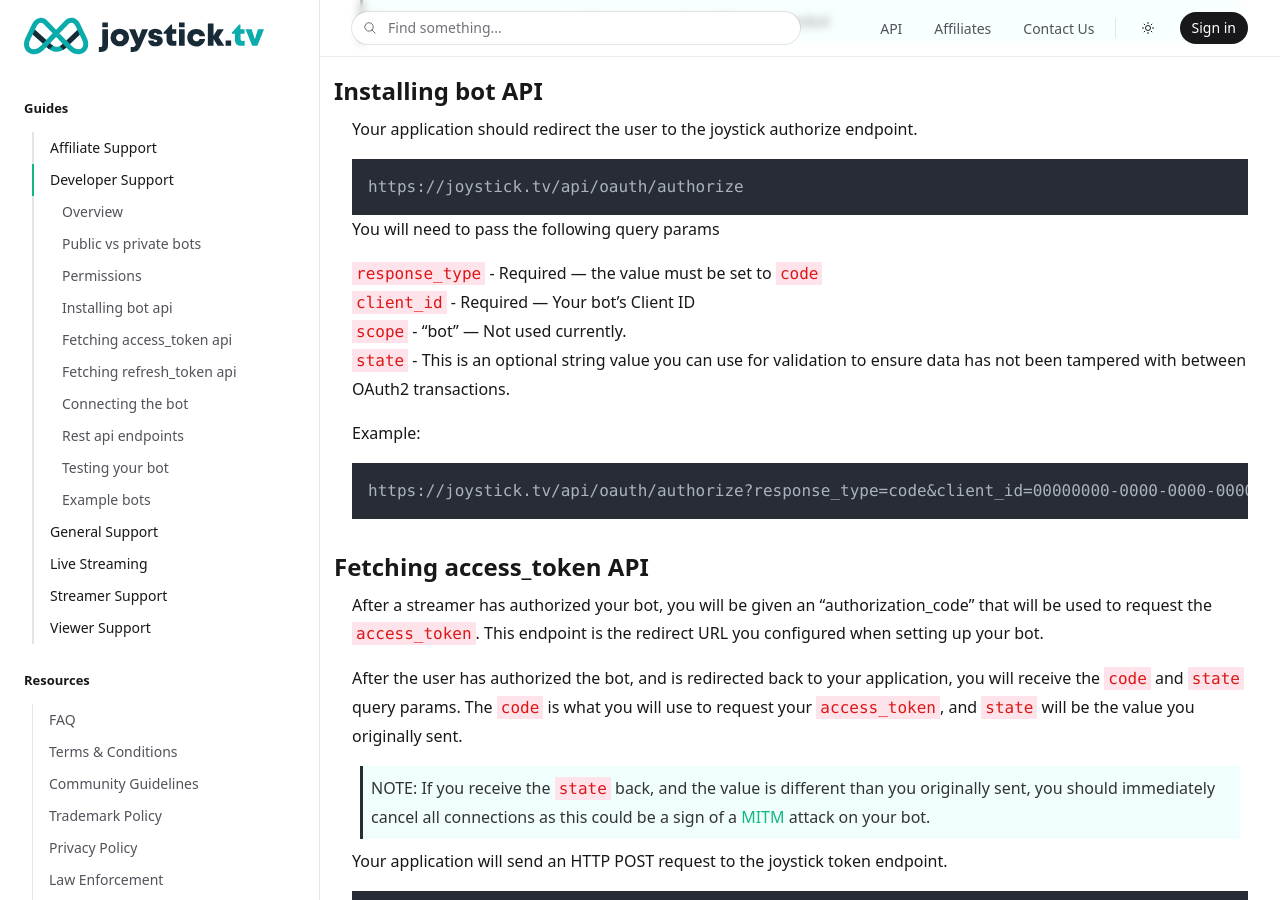
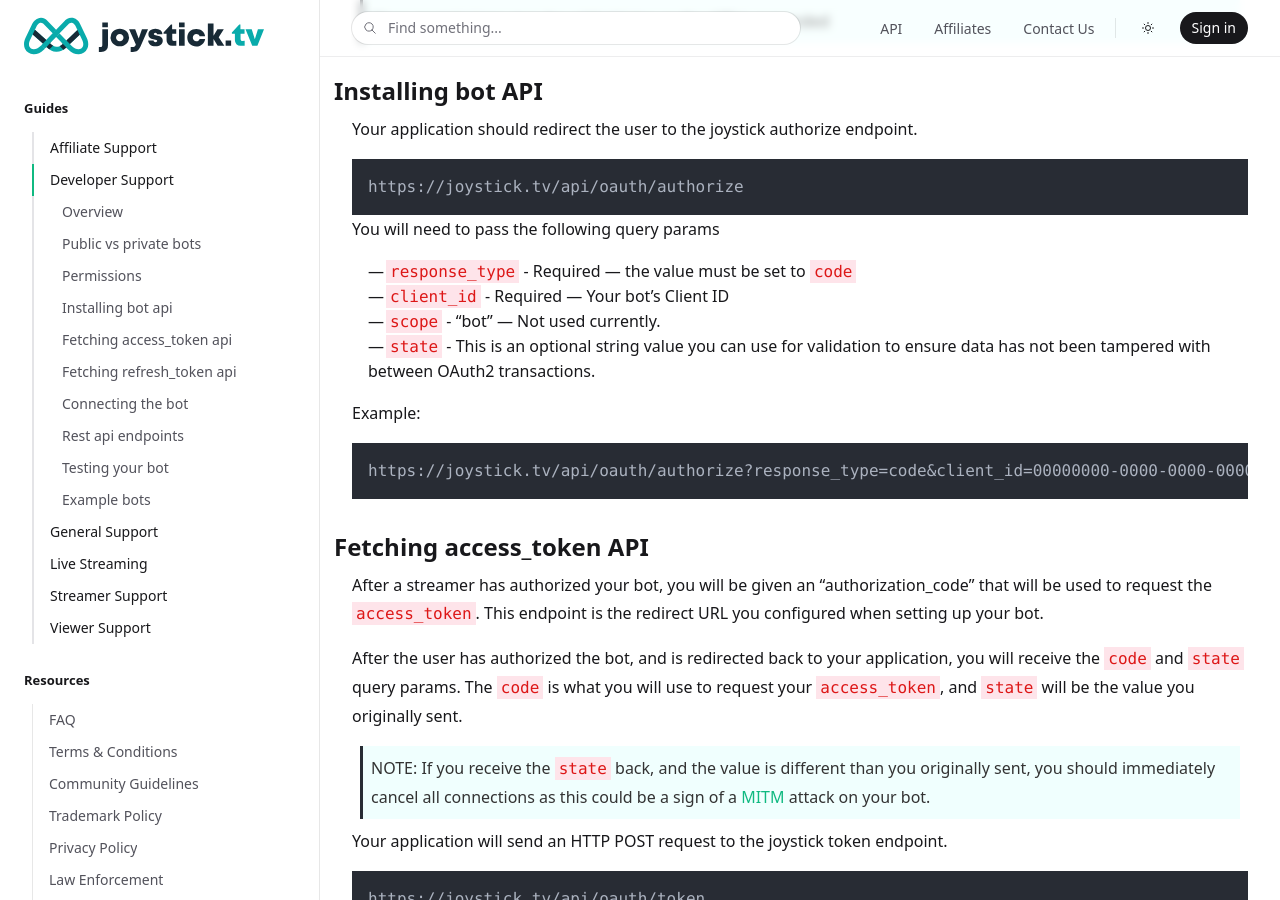
Before and after one commit to joysticktv/joysticktv.github.io, a Jekyll site: the page built from developer_support.md, in a window 1280 px wide and 900 px high, scrolled down 1638 px. Built offline with Jekyll 4.4.1, drawn with Linux system fonts in a browser that asks for light colours; nearby versions of some CDN libraries; comment, search, counter and statistics services are not loaded.

```diff
--- a/developer_support.md
+++ b/developer_support.md
@@ -84,10 +84,10 @@ https://joystick.tv/api/oauth/authorize
 
 You will need to pass the following query params
 
-`response_type` - Required &mdash; the value must be set to `code`<br />
-`client_id` - Required &mdash; Your bot's Client ID<br />
-`scope` - "bot" &mdash; Not used currently.<br />
-`state` - This is an optional string value you can use for validation to ensure data has not been tampered with between OAuth2 transactions.
+* `response_type` - Required &mdash; the value must be set to `code`<br />
+* `client_id` - Required &mdash; Your bot's Client ID<br />
+* `scope` - "bot" &mdash; Not used currently.<br />
+* `state` - This is an optional string value you can use for validation to ensure data has not been tampered with between OAuth2 transactions.
 
 Example:
 
```
